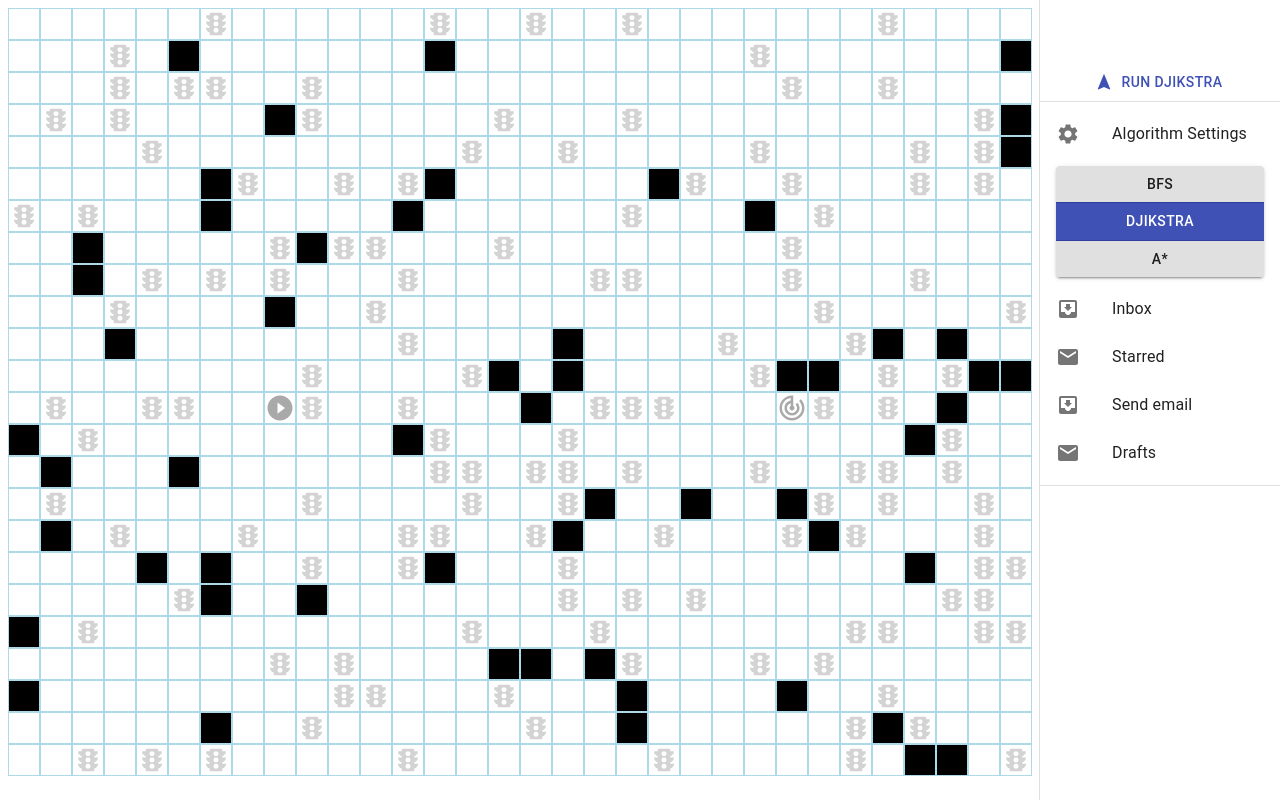
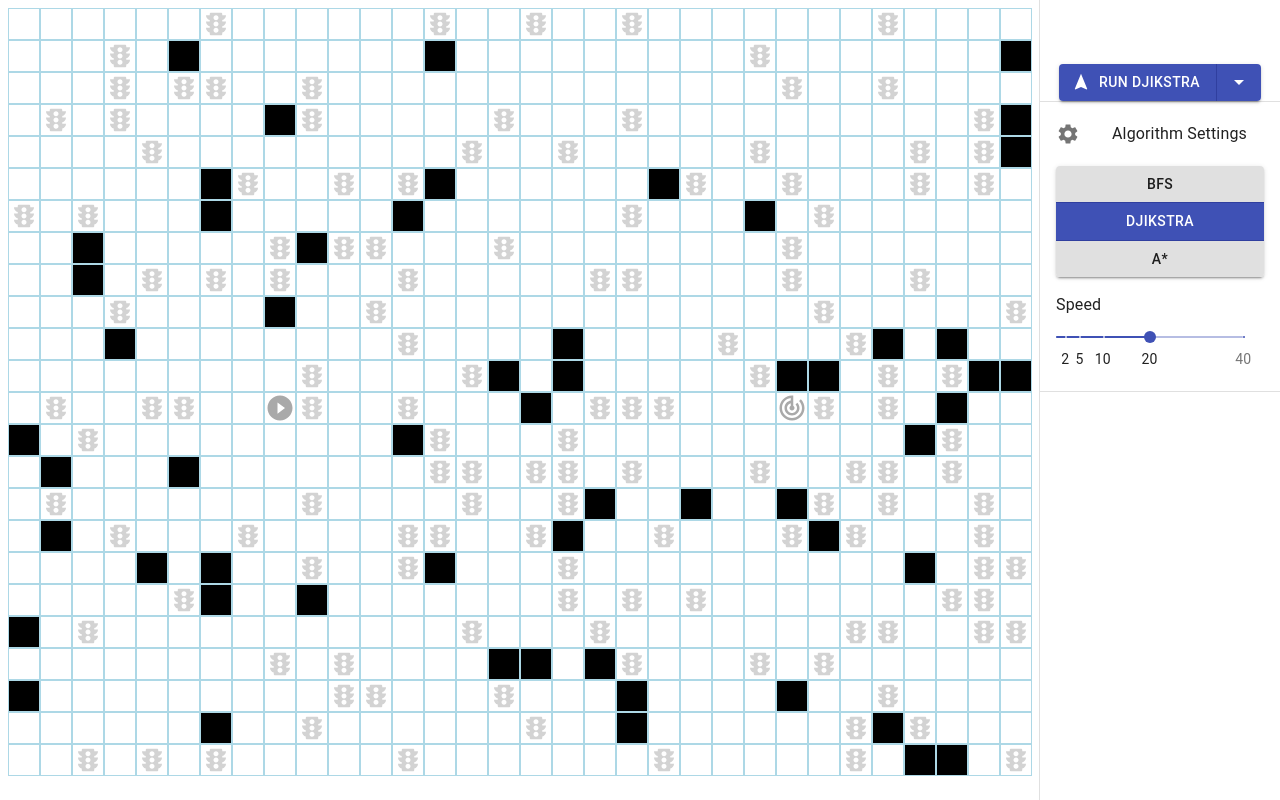
Before and after one commit to adrianprayoga/graph-viz, a React (Create React App) app: page / in a window 1280 px wide. Built offline with nearby package versions, Linux system fonts and the light colour scheme.

Commit message:
refactor; added algospeed

```diff
--- a/src/App.js
+++ b/src/App.js
@@ -17,6 +17,8 @@ import {
   NOT_VISITED,
   TRAFFIC,
   DRAWER_WIDTH,
+  VISITED_CURR,
+  VISITED_PREV,
 } from "./constants";
 import { bfsAlgo, getIndexFromXY } from "./algorithm/algorithms";
 import DrawerBar from "./DrawerBar";
@@ -49,7 +51,7 @@ const App = () => {
   const [startNode, setStartNode] = useState(START_NODE);
   const [targetNode, setTargetNode] = useState(TARGET_NODE);
   const [intervalId, setIntervalId] = useState(0);
-  const [state, dispatch] = useReducer(algoReducer, { algo: DJIKSTRA });
+  const [state, dispatch] = useReducer(algoReducer, { algo: DJIKSTRA, step: 20 });
 
   const boxList = useMemo(() => {
     const boxList = [];
@@ -93,7 +95,7 @@ const App = () => {
         pq,
         lastVisited,
         state.algo,
-        STEPS
+        state.step
       );
 
       if (rInProgress) {
@@ -166,7 +168,10 @@ export default App;
 
 const resetNodeState = (nodeList) => {
   return Object.keys(nodeList).reduce((accum, key) => {
-    accum[key] = { ...nodeList[key], state: NOT_VISITED };
+    accum[key] = {
+      ...nodeList[key],
+      state: NOT_VISITED,
+    };
     return accum;
   }, {});
 };
--- a/src/Box.js
+++ b/src/Box.js
@@ -33,6 +33,9 @@ const DivBox = styled.div`
     } else if (type === WALL) {
       return css`
         background: black;
+        -webkit-transition: background-color 1000ms linear;
+        -ms-transition: background-color 1000ms linear;
+        transition: background-color 1000ms linear;
       `;
     } else if (type === TARGET || type === START) {
       return css`
--- a/src/DrawerBar.js
+++ b/src/DrawerBar.js
@@ -1,23 +1,13 @@
 import React, { useContext } from "react";
-import {
-  Drawer,
-  makeStyles,
-  List,
-  ListItem,
-  Divider,
-  Button,
-  CssBaseline,
-} from "@material-ui/core";
+import { Drawer, makeStyles, List, ListItem, Divider } from "@material-ui/core";
 import ListItemIcon from "@material-ui/core/ListItemIcon";
 import ListItemText from "@material-ui/core/ListItemText";
-import InboxIcon from "@material-ui/icons/MoveToInbox";
-import MailIcon from "@material-ui/icons/Mail";
-import NavigationIcon from "@material-ui/icons/Navigation";
 import SettingsIcon from "@material-ui/icons/Settings";
 import { StateContext, DispatchContext } from "./App";
-import { DRAWER_WIDTH, ALGO_NAME } from "./constants";
-import AlgoSelection from "./AlgoSelection";
-import { grey } from "@material-ui/core/colors";
+import { DRAWER_WIDTH } from "./constants";
+import AlgoSelection from "./components/AlgoSelection";
+import AlgoButton from "./components/AlgoButton";
+import AlgoSpeed from "./components/AlgoSpeed";
 
 const useStyles = makeStyles((theme) => ({
   appBar: {
@@ -58,13 +48,15 @@ const DrawerBar = (props) => {
       >
         <div className={classes.toolbar} />
 
-        <Button
+        {/* <Button
           onClick={props.onRunAlgoClick}
           color="primary"
           startIcon={<NavigationIcon />}
         >
           {`Run ${ALGO_NAME[state.algo]}`}
-        </Button>
+        </Button> */}
+
+        <AlgoButton onRunAlgoClick={props.onRunAlgoClick} />
         <Divider />
 
         <List>
@@ -77,15 +69,9 @@ const DrawerBar = (props) => {
           <ListItem>
             <AlgoSelection />
           </ListItem>
-
-          {["Inbox", "Starred", "Send email", "Drafts"].map((text, index) => (
-            <ListItem button key={text}>
-              <ListItemIcon>
-                {index % 2 === 0 ? <InboxIcon /> : <MailIcon />}
-              </ListItemIcon>
-              <ListItemText primary={text} />
-            </ListItem>
-          ))}
+          <ListItem>
+            <AlgoSpeed />
+          </ListItem>
         </List>
         <Divider />
       </Drawer>
--- /dev/null
+++ b/src/NavBar.js
@@ -0,0 +1,26 @@
+import React, { useContext } from "react";
+import { AppBar, Toolbar, Typography } from "@material-ui/core";
+import { StateContext, DispatchContext } from "./App";
+import Box from "./Box";
+import AlgoSelection from "./components/AlgoSelection";
+import { WALL } from "./constants";
+
+const NavBar = (props) => {
+  const dispatch = useContext(DispatchContext);
+  const state = useContext(StateContext);
+
+  return (
+    <AppBar position="static">
+      <Toolbar variant="dense">
+        <button onClick={props.onRunAlgoClick}> {`Run ${state.algo}`} </button>
+        <AlgoSelection />
+        <>
+          <Box type={WALL} />
+          <Typography>Wall Node</Typography>
+        </>
+      </Toolbar>
+    </AppBar>
+  );
+};
+
+export default NavBar;
--- a/src/algorithm/algorithms.js
+++ b/src/algorithm/algorithms.js
@@ -43,7 +43,7 @@ export const bfsAlgo = (
         inProgress: false,
         solution: getSolution(copyNodes, pathMap, startId, targetId),
       };
-    } else if (nodeIndex !== startId) {
+    } else {
       currentlyVisited.push(nodeIndex);
       copyNodes[nodeIndex].state = VISITED_CURR;
     }
--- /dev/null
+++ b/src/components/AlgoButton.js
@@ -0,0 +1,111 @@
+import React, { useContext } from "react";
+import Grid from "@material-ui/core/Grid";
+import Button from "@material-ui/core/Button";
+import ButtonGroup from "@material-ui/core/ButtonGroup";
+import ArrowDropDownIcon from "@material-ui/icons/ArrowDropDown";
+import ClickAwayListener from "@material-ui/core/ClickAwayListener";
+import Grow from "@material-ui/core/Grow";
+import Paper from "@material-ui/core/Paper";
+import Popper from "@material-ui/core/Popper";
+import MenuItem from "@material-ui/core/MenuItem";
+import MenuList from "@material-ui/core/MenuList";
+import NavigationIcon from "@material-ui/icons/Navigation";
+import { DispatchContext, StateContext } from "../App";
+import { ALGO_NAME, A_STAR, BFS, DJIKSTRA } from "../constants";
+import { SET_ALGO } from "../reducer/actions";
+
+const algoList = [BFS, DJIKSTRA, A_STAR];
+
+const AlgoButton = (props) => {
+  const dispatch = useContext(DispatchContext);
+  const state = useContext(StateContext);
+  const [open, setOpen] = React.useState(false);
+  const anchorRef = React.useRef(null);
+
+  const handleMenuItemClick = (algo) => {
+    dispatch({ type: SET_ALGO, payload: algo });
+    setOpen(false);
+  };
+
+  const handleToggle = () => {
+    setOpen((prevOpen) => !prevOpen);
+  };
+
+  const handleClose = (event) => {
+    if (anchorRef.current && anchorRef.current.contains(event.target)) {
+      return;
+    }
+
+    setOpen(false);
+  };
+
+  return (
+    <Grid container direction="column" alignItems="center">
+      <Grid item xs={12}>
+        <ButtonGroup
+          variant="contained"
+          color="primary"
+          ref={anchorRef}
+          aria-label="split button"
+          style={{ width: "100%" }}
+        >
+          <Button
+            onClick={props.onRunAlgoClick}
+            startIcon={<NavigationIcon />}
+            fullWidth
+          >
+            {`Run ${ALGO_NAME[state.algo]}`}
+          </Button>
+          <Button
+            color="primary"
+            size="small"
+            aria-controls={open ? "split-button-menu" : undefined}
+            aria-expanded={open ? "true" : undefined}
+            aria-label="select merge strategy"
+            aria-haspopup="menu"
+            onClick={handleToggle}
+            fullWidth={false}
+          >
+            <ArrowDropDownIcon />
+          </Button>
+        </ButtonGroup>
+        <Popper
+          open={open}
+          anchorEl={anchorRef.current}
+          role={undefined}
+          transition
+          disablePortal
+          style={{ position: "relative", zIndex: 999 }}
+        >
+          {({ TransitionProps, placement }) => (
+            <Grow
+              {...TransitionProps}
+              style={{
+                transformOrigin:
+                  placement === "bottom" ? "center top" : "center bottom",
+              }}
+            >
+              <Paper>
+                <ClickAwayListener onClickAway={handleClose}>
+                  <MenuList id="split-button-menu">
+                    {algoList.map((option) => (
+                      <MenuItem
+                        key={option}
+                        selected={state.algo === option}
+                        onClick={() => handleMenuItemClick(option)}
+                      >
+                        {ALGO_NAME[option]}
+                      </MenuItem>
+                    ))}
+                  </MenuList>
+                </ClickAwayListener>
+              </Paper>
+            </Grow>
+          )}
+        </Popper>
+      </Grid>
+    </Grid>
+  );
+};
+
+export default AlgoButton;
--- /dev/null
+++ b/src/components/AlgoSpeed.js
@@ -0,0 +1,42 @@
+import React, { useContext } from "react";
+import { makeStyles } from "@material-ui/core/styles";
+import Typography from "@material-ui/core/Typography";
+import Slider from "@material-ui/core/Slider";
+import { DispatchContext, StateContext } from "../App";
+import { SET_STEP } from "../reducer/actions";
+
+const useStyles = makeStyles({
+  root: {
+    width: "90%",
+  },
+});
+
+const marks = [2, 5, 10, 20, 40];
+
+export default function AlgoSpeed() {
+  const classes = useStyles();
+  const dispatch = useContext(DispatchContext);
+  const state = useContext(StateContext);
+
+  const handleChange = (event, newValue) => {
+    if (newValue !== state.step) {
+      dispatch({ type: SET_STEP, payload: newValue });
+    }
+  };
+
+  return (
+    <div className={classes.root}>
+      <Typography id="discrete-slider-restrict" gutterBottom>
+        Speed
+      </Typography>
+      <Slider
+        value={state.step}
+        onChange={handleChange}
+        aria-labelledby="discrete-slider-restrict"
+        step={null}
+        max={40}
+        marks={marks.map((mark) => ({ value: mark, label: mark }))}
+      />
+    </div>
+  );
+}
--- a/src/reducer/actions.js
+++ b/src/reducer/actions.js
@@ -1 +1,2 @@
 export const SET_ALGO = 'set_algo'
+export const SET_STEP = 'set_step'
--- a/src/reducer/reducer.js
+++ b/src/reducer/reducer.js
@@ -1,10 +1,12 @@
-import { SET_ALGO } from "./actions";
+import { SET_ALGO, SET_STEP } from "./actions";
 
 export const algoReducer = (state = [], action) => {
   switch (action.type) {
     case SET_ALGO:
       const newState = { ...state, algo: action.payload };
       return newState;
+    case SET_STEP:
+      return { ...state, step: action.payload };
     default:
       return state;
   }
```
Also changed, not shown: src/components/AlgoSelection.js (renamed from src/AlgoSelection.js, +4 -7 lines).
